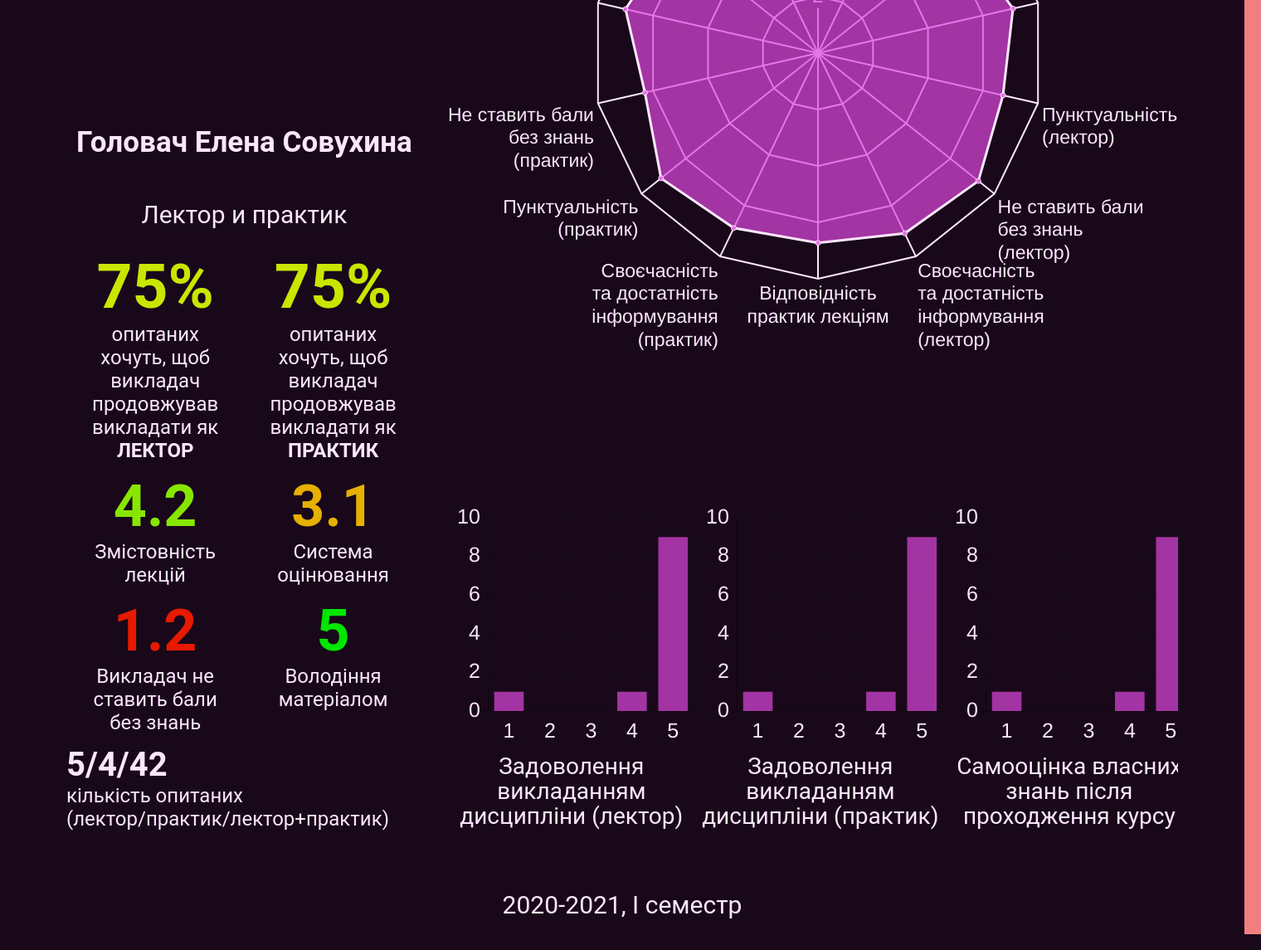
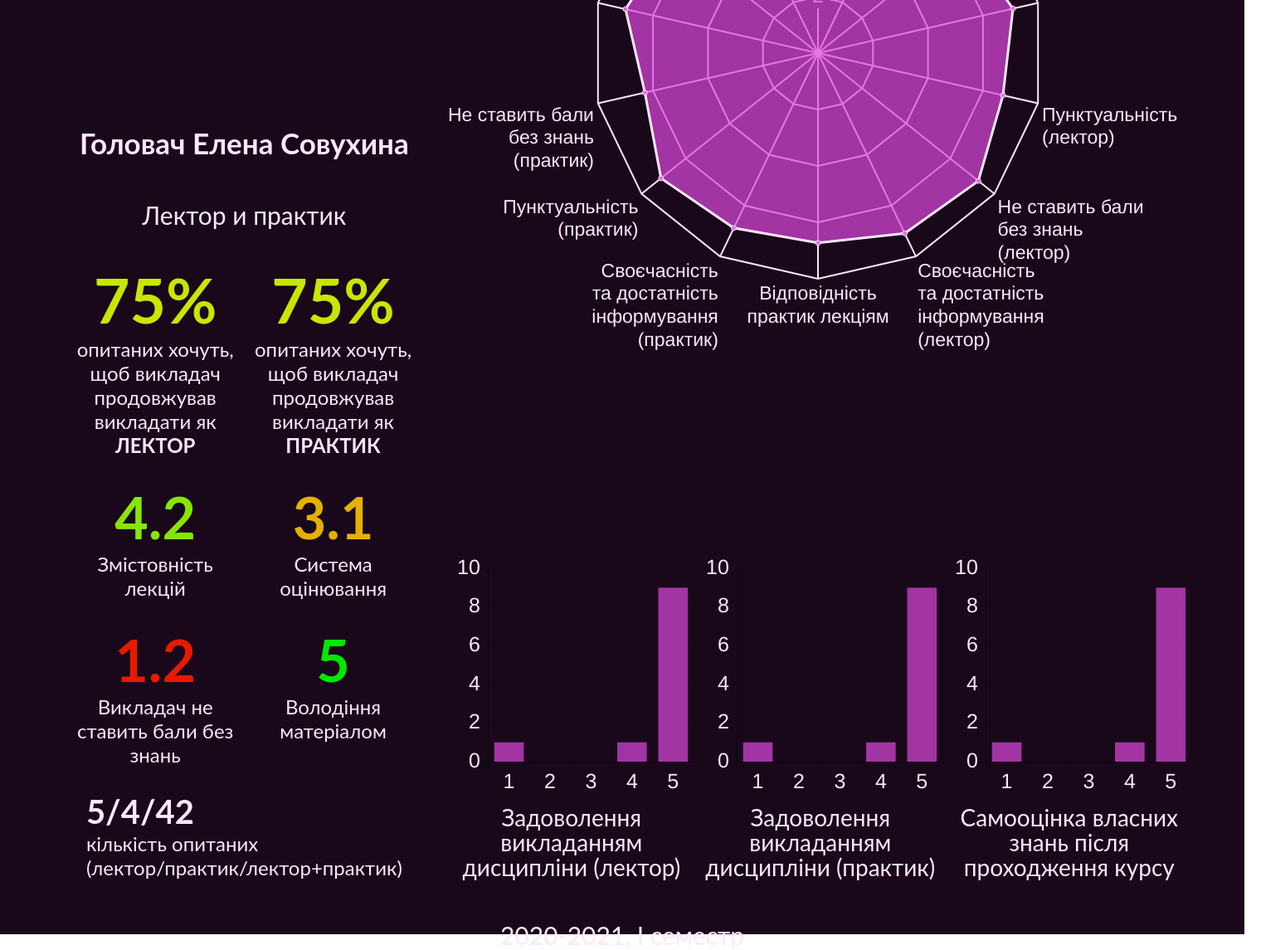
Before and after one commit to kpi-sosiska/backend, a Django app: page /pic/ in a window 1520 px wide. Shown: the part 374-1519 px from the top of the page at 83% size. Run offline with Django 3.2, Linux system fonts and the light colour scheme.

Commit message:
simplify html and css

```diff
--- a/pics/static/css/base.css
+++ b/pics/static/css/base.css
@@ -1,25 +1,24 @@
-body {
-    display: flex;
-    background: lightcoral;
-    font-family: 'Roboto', sans-serif;
+.form {
+    font-family: 'Lato', sans-serif;
     width: 1500px;
     height: 1500px;
-    flex-direction: column;
+    background-color: var(--background_color);
+    color: var(--font_color);
+    line-height: normal;
+    text-align: center;
 }
 
-.form {
-    box-sizing: border-box;
-    background-color: var(--background_color);
+.main {
     display: grid;
     grid-template-columns: 32% 68%;
     padding: 100px 100px 0px 100px;
-    margin: 0;
-    width: 1500px;
-    height: 1500px;
-    overflow: hidden;
-    color: var(--font_color);
-    line-height: normal;
-    text-align: center;
+}
+
+.right-info {
+    padding: 0 0 0 50px;
+    display: flex;
+    flex-flow: column nowrap;
+    justify-content: space-between;
 }
 
 .teacher-face-and-name {
@@ -53,20 +52,6 @@ body {
     margin-top: 20px;
 }
 
-.left-info {
-    height: 100%;
-    width: 100%;
-    overflow: hidden;
-}
-
-.right-info {
-    overflow: hidden;
-    padding: 0 0 0 50px;
-    box-sizing: border-box;
-    display: flex;
-    flex-flow: column nowrap;
-    justify-content: space-between;
-}
 
 .radial {
     height: 758px;
@@ -74,10 +59,7 @@ body {
 
 .general-numbers {
     display: flex;
-    justify-content: space-between;
-    flex-direction: column;
     flex-flow: column nowrap;
-    height: 53.5%;
     padding-top: 30px;
 }
 
@@ -85,21 +67,23 @@ body {
 .graphs {
     display: flex;
     justify-content: space-around;
+    margin: 15px 0;
+
+}
+
+.helper-div {
+    height: 417px
 }
 
 .graph-education {
     width: 50%;
 }
 
-
 .education-description {
     font-size: 28px;
     line-height: 30px;
 }
 
-.helper-div {
-    height: 417px
-}
 
 .mark {
     font-weight: bold;
@@ -136,9 +120,6 @@ body {
     display: flex;
     justify-content: center;
     align-items: flex-end;
-    height: 100px;
-    padding-bottom: 20px;
+    height: 70px;
     font-size: 30px;
-    color: var(--font_color);
-    background-color: var(--background_color);
 }
--- a/pics/static/css/lector_practic.css
+++ b/pics/static/css/lector_practic.css
@@ -1,18 +1,18 @@
-*{
-  --font_color: #fee6ff;
-  --background_color: #19081a;
+* {
+    --font_color: #fee6ff;
+    --background_color: #19081a;
 }
 
-.form {
-  padding: 80px 80px 0px 80px;
+.main {
+    padding: 80px 80px 0px 80px;
 }
 
 .right-info {
-  padding: 0 0 70px 30px;
+    padding: 0 0 70px 30px;
 }
 
 .helper-div {
-  height: 300px;
+    height: 300px;
 }
 
 .graph-bars {
--- a/pics/templates/base.html
+++ b/pics/templates/base.html
@@ -50,12 +50,13 @@
 
     </div>
 
-      <div class="respondents-div">
-
+    <div class="graphs">
+      <div>
         {% block respondents %}
           <p class="respondents-count">5/4/42</p>
           <p class="respondents-count-description">кількість опитаних <br>
             (лектор/практик/лектор+практик)</p>
+          </div>
         {% endblock %}
 
     </div>
--- a/pics/templates/base_.html
+++ b/pics/templates/base_.html
@@ -19,7 +19,7 @@
 
   <body>
   <div class="form" id="form">
-
+    <div class="main">
       <div class="left-info">
         {% block left %}{% endblock %}
       </div>
@@ -30,12 +30,13 @@
         </div>
         {% block right %}{% endblock %}
       </div>
+    </div>
+    <div class="semester-and-year">
+      <p>{% block semestr %} {% endblock %}</p>
+    </div>
 
   </div>
 
-  <div class="semester-and-year">
-    <p>{% block semestr %} {% endblock %}</p>
-  </div>
 
   </body>
   </html>
```
Lines whose indentation alone changed are shown as unchanged.
